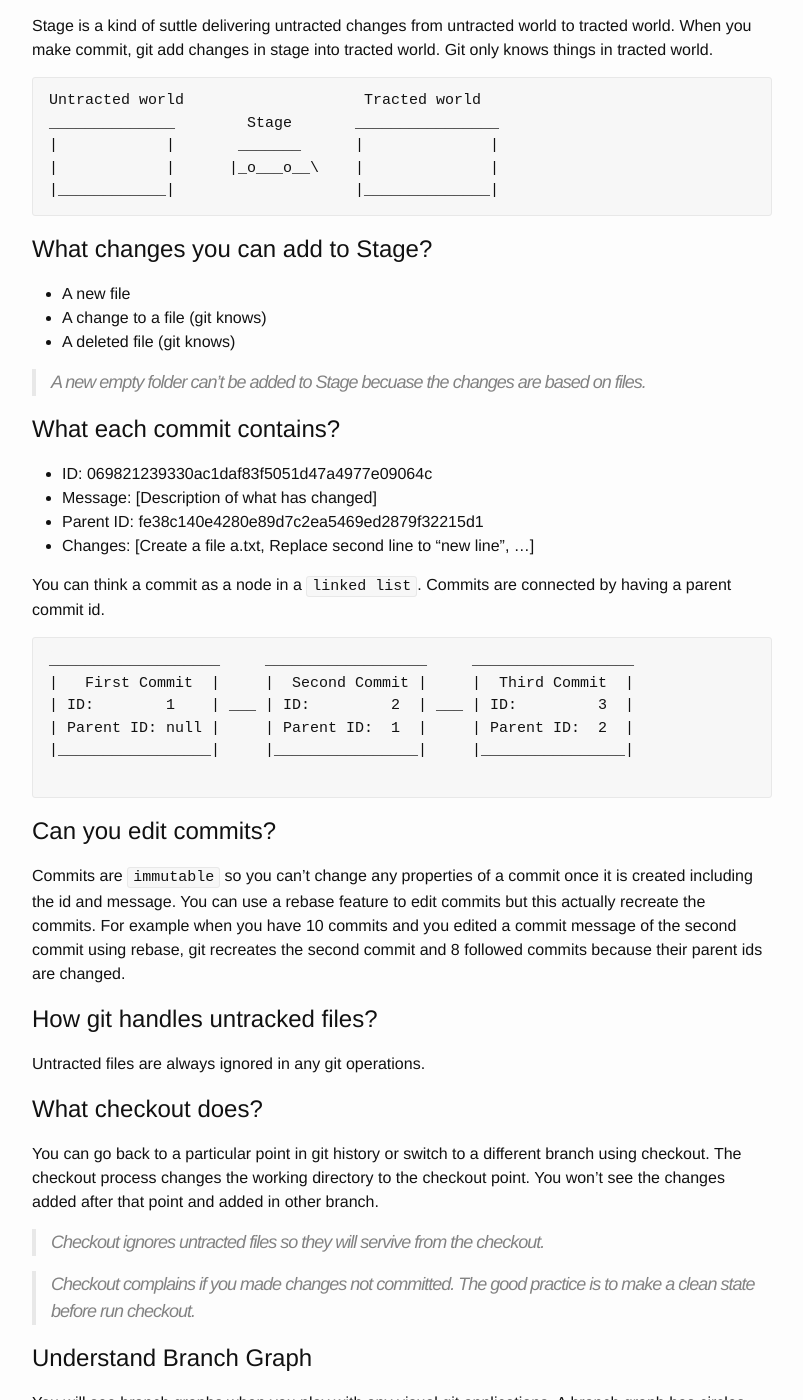
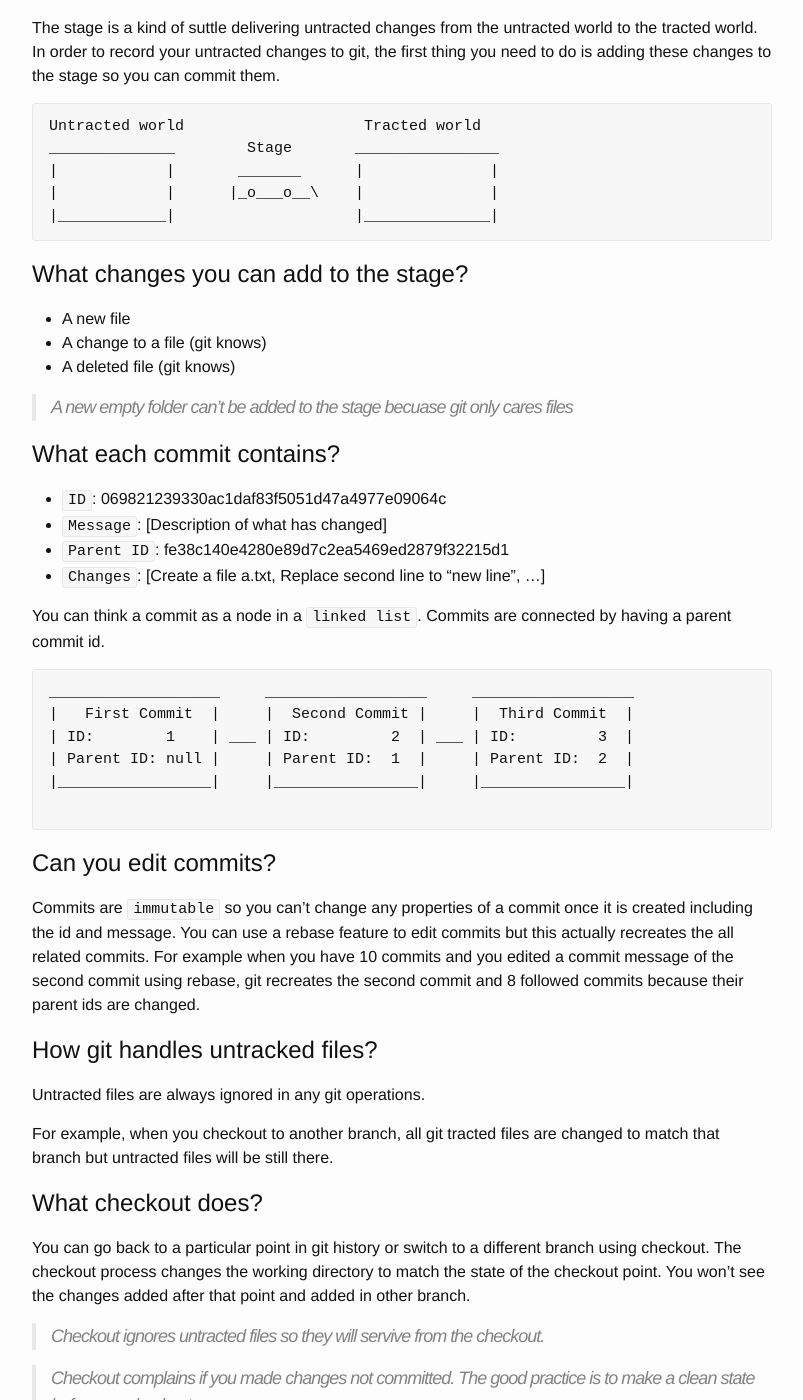
Before and after one commit to ducktyper/ducktyper.github.io, a Jekyll site: the page built from _posts/2016-04-23-how-git-works.markdown, in a window 1280 px wide and 1400 px high, scrolled down 415 px. Shown: the whole window, without its empty margins (238-1041 px from the left). Built offline with Jekyll 4.4.1, drawn with Linux system fonts in a browser that asks for light colours; some of the changed text lies outside the part shown.

Commit message:
Improve how-git-works

````diff
--- a/_posts/2016-04-23-how-git-works.markdown
+++ b/_posts/2016-04-23-how-git-works.markdown
@@ -14,11 +14,11 @@ loose the data including all commit history.
 
 ## What is Stage?
 
-There are two main spaces in git world: untracted world and tracted world.
+There are two main spaces in git world: `Untracted world` and `Tracted world`.
 
-Stage is a kind of suttle delivering untracted changes from untracted world
-to tracted world. When you make commit, git add changes in stage into
-tracted world. Git only knows things in tracted world.
+The stage is a kind of suttle delivering untracted changes from the untracted world
+to the tracted world. In order to record your untracted changes to git, the first
+thing you need to do is adding these changes to the stage so you can commit them.
 
 ```
 Untracted world                    Tracted world
@@ -28,20 +28,20 @@ ______________        Stage       ________________
 |____________|                    |______________|
 ```
 
-## What changes you can add to  Stage?
+## What changes you can add to the stage?
 
 - A new file
 - A change to a file (git knows)
 - A deleted file (git knows)
 
-> A new empty folder can't be added to Stage becuase the changes are based on files.
+> A new empty folder can't be added to the stage becuase git only cares files
 
 ## What each commit contains?
 
-* ID: 069821239330ac1daf83f5051d47a4977e09064c
-* Message: [Description of what has changed]
-* Parent ID: fe38c140e4280e89d7c2ea5469ed2879f32215d1
-* Changes: [Create a file a.txt, Replace second line to "new line", ...]
+* `ID`: 069821239330ac1daf83f5051d47a4977e09064c
+* `Message`: [Description of what has changed]
+* `Parent ID`: fe38c140e4280e89d7c2ea5469ed2879f32215d1
+* `Changes`: [Create a file a.txt, Replace second line to "new line", ...]
 
 You can think a commit as a node in a `linked list`. Commits are connected by
 having a parent commit id.
@@ -59,7 +59,8 @@ ___________________     __________________     __________________
 
 Commits are `immutable` so you can't change any properties of a commit once
 it is created including the id and message.
-You can use a rebase feature to edit commits but this actually recreate the commits.
+You can use a rebase feature to edit commits but this actually recreates the
+all related commits.
 For example when you have 10 commits and you edited a commit message of the
 second commit using rebase, git recreates the second commit and 8 followed commits
 because their parent ids are changed.
@@ -68,11 +69,14 @@ because their parent ids are changed.
 
 Untracted files are always ignored in any git operations.
 
+For example, when you checkout to another branch, all git tracted files are
+changed to match that branch but untracted files will be still there.
+
 ## What checkout does?
 
 You can go back to a particular point in git history or switch to a different
 branch using checkout. The checkout process changes the working directory
-to the checkout point. You won't see the changes added after that point
+to match the state of the checkout point. You won't see the changes added after that point
 and added in other branch.
 
 > Checkout ignores untracted files so they will servive from the checkout.
@@ -80,7 +84,7 @@ and added in other branch.
 > Checkout complains if you made changes not committed. The good practice is
 to make a clean state before run checkout.
 
-## Understand Branch Graph
+## Can you read Branch Graph?
 
 You will see branch graphs when you play with any visual git applications.
 A branch graph has circles represent commits and they are linked from the bottom to top.
@@ -99,12 +103,12 @@ has the changes from commits 1 to 4 resulting having two files a.txt and b.txt.
   (1) Create a.txt
 ```
 
-## Understand Branch
+## What happens to the branch when you create a commit
 
 You can think a branch as a pointer to a particular commit. When you create
 a branch, git creates the branch pointing to the latest commit in the current
-branch. When you create a commit in the new branch, git creates a commit
-and points the new branch to the new commit.
+branch. When you create a commit in the new branch, the new branch points to the
+new commit.
 
 ```
 Checkout (1) and create branch1      Create a commit (3) in branch1
@@ -116,3 +120,26 @@ master -> (2)                        master -> (2) (3) <- branch1
 ```
 
 > `master` is the main branch
+
+## What are Remotes
+
+A remote is a reference to another git repository. Using a remote
+you can push your changes to the remote repository or pull changes
+from the remote repository. When you clone a repository, git creates a remote
+`origin` which references to the original respotiroy.
+
+## Where branches from remotes are saved?
+
+Git saves branches from remotes as the same way as local branches.
+The `master` branch in the `origin` remote is saved as a branch with name
+`origin/master`. However, remote branches are normally hidden from you
+unless you order to show them.
+
+```
+How git saves the master branch from the origin remote
+______________________________________________________
+
+master -> (2)
+           |
+          (1) <- origin/master
+```
````
